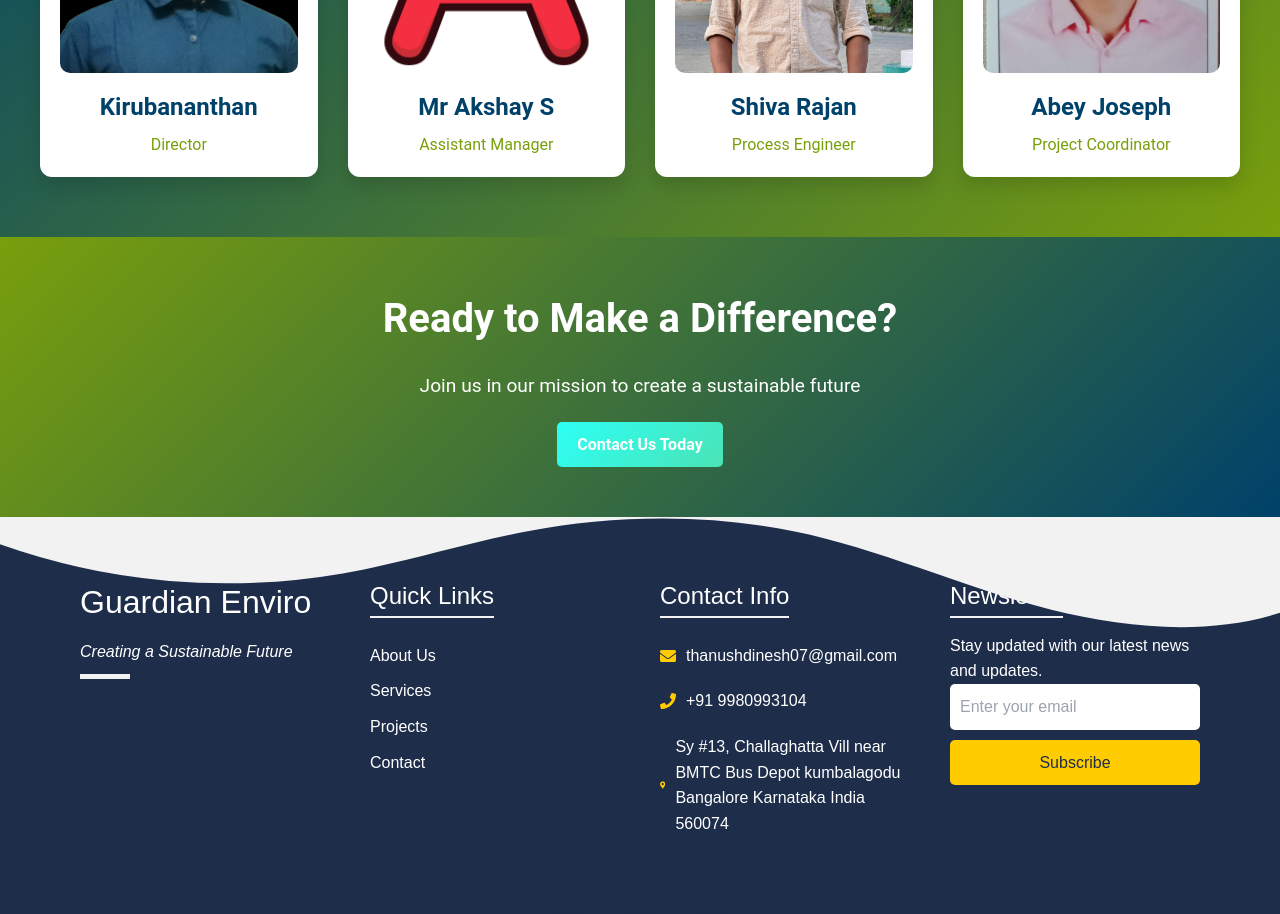
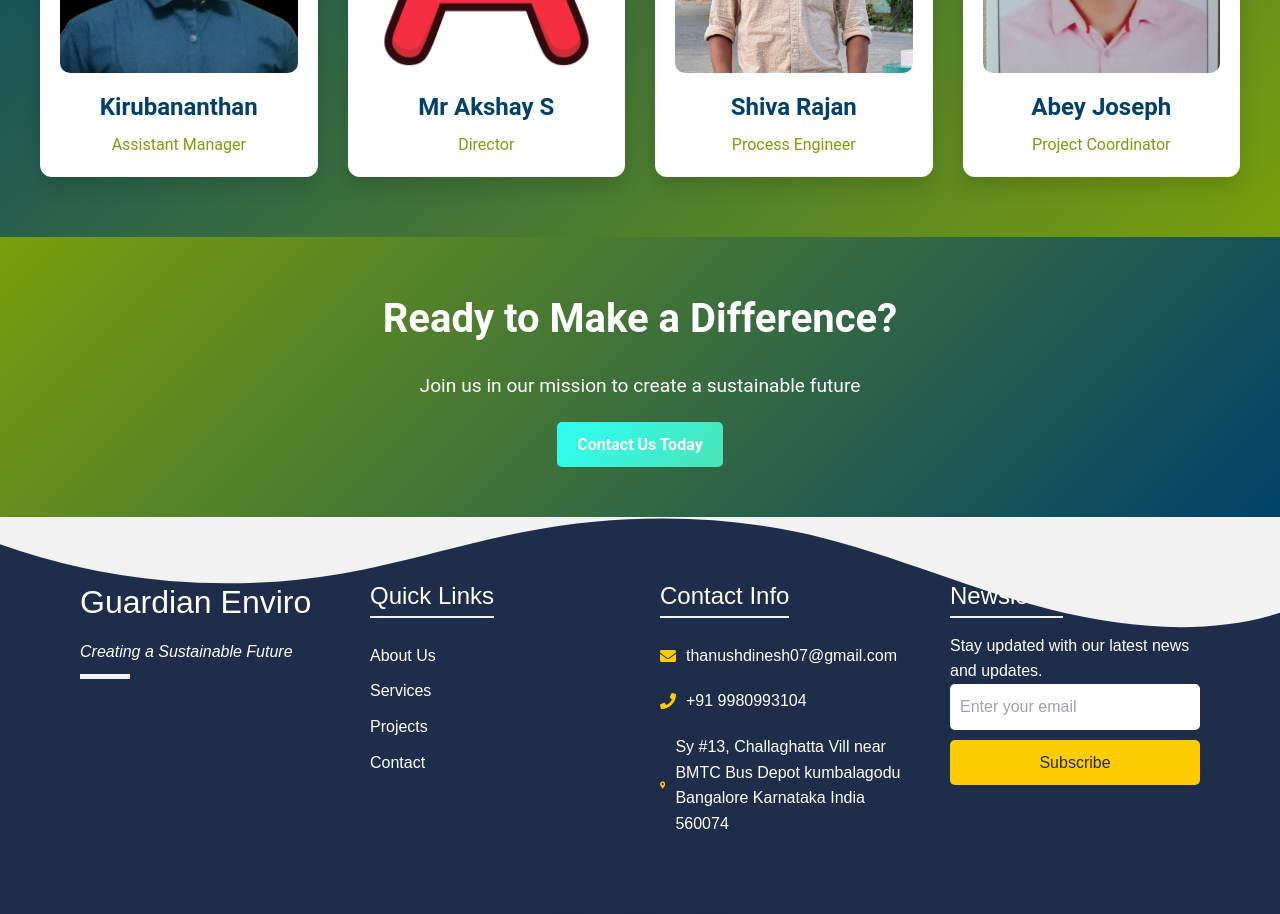
Before and after one commit to Thanush77/Gepl-website, a React (Create React App) app: page /about in a window 1280 px wide. Shown: the part 4260-5174 px from the top of the page. Built offline with nearby package versions, Linux system fonts and the light colour scheme; no server answers.

Commit message:
Phase 3 changes

```diff
--- a/src/components/About.js
+++ b/src/components/About.js
@@ -36,12 +36,12 @@ function About() {
   const teamMembers = [
     {
       name: "Kirubananthan",
-      role: "Director",
+      role: " Assistant Manager",
       img: AImage
     },
     {
       name: "Mr Akshay S",
-      role: "Assistant Manager",
+      role: "Director",
       img: KirubananthanImage
     },
     {
```
